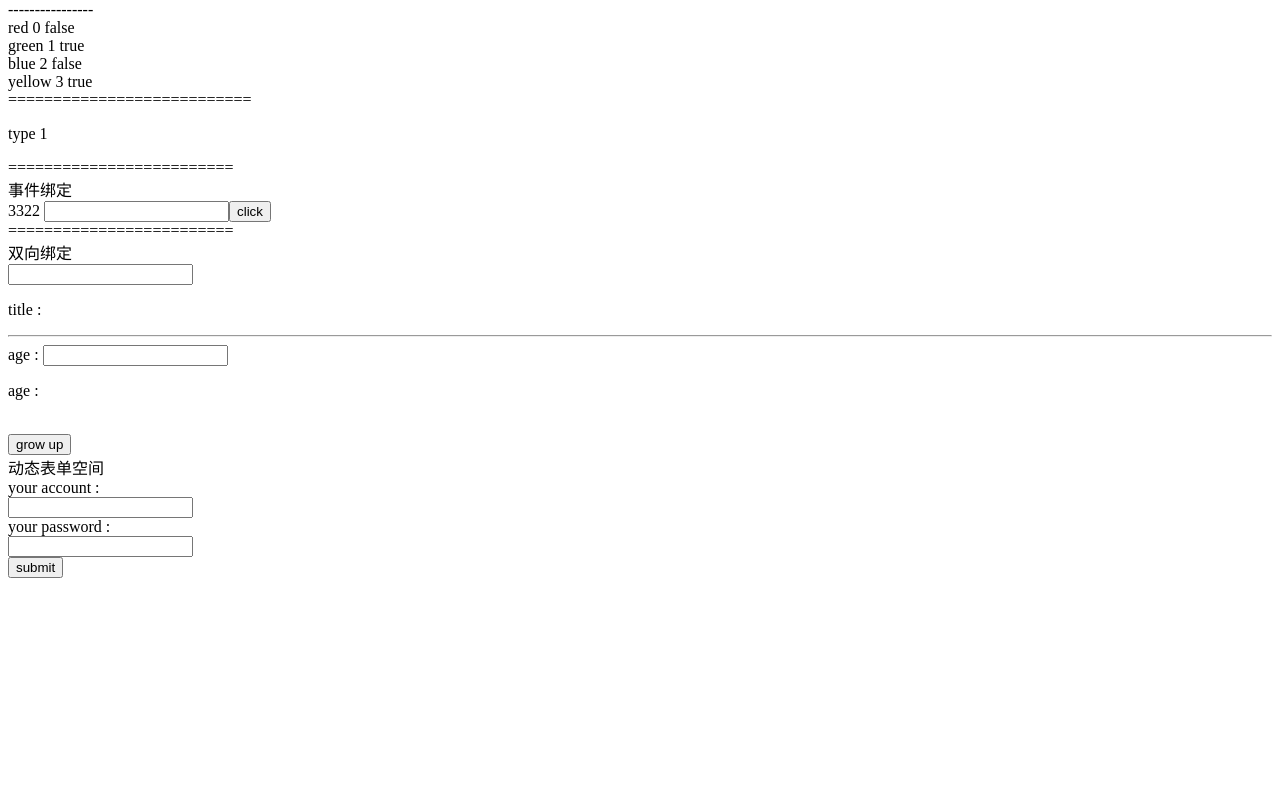
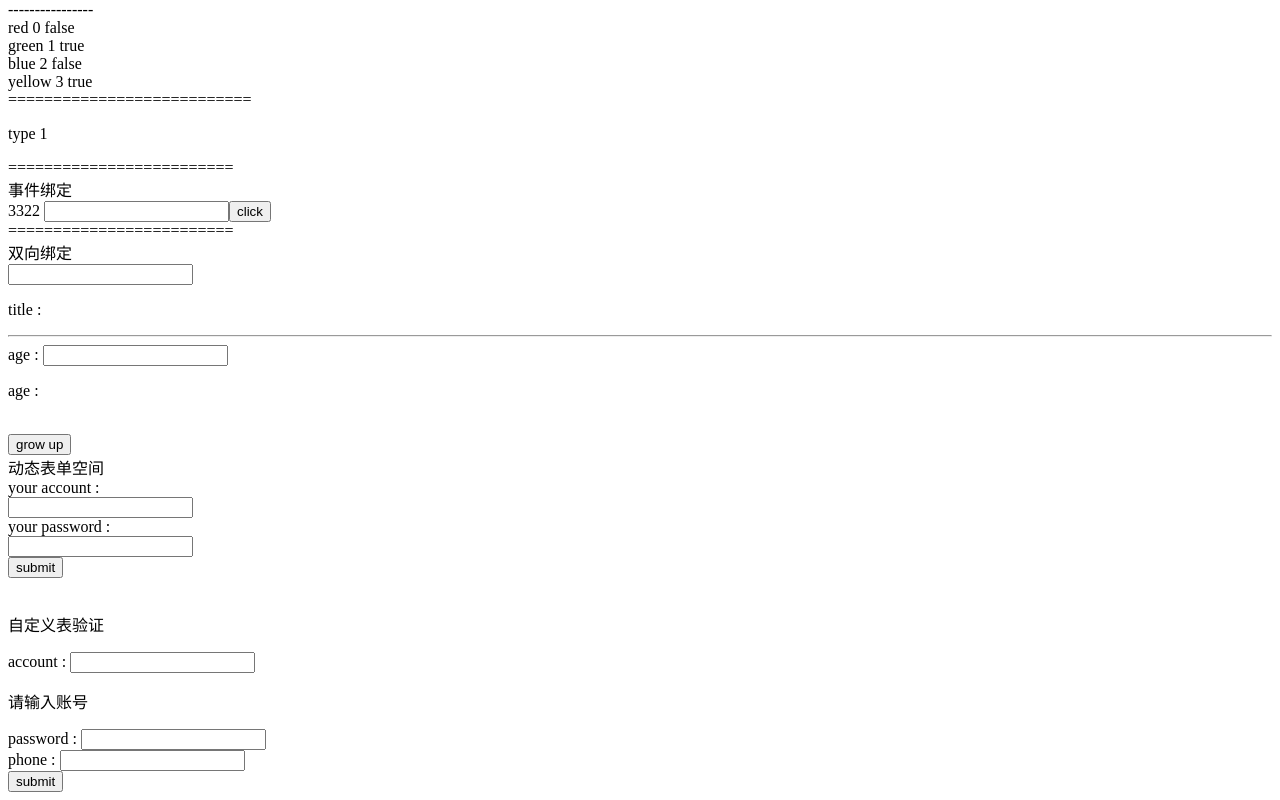
Before and after one commit to little-cat-sweet/AngularStudy, an Angular app: page / in a window 1280 px wide. Shown: the part 858-1658 px from the top of the page. Before the commit the page ends 1444 px from the top, so only its background shows below. Built offline with nearby package versions, Linux system fonts and the light colour scheme.

Commit message:
自定义表单验证

```diff
--- a/src/app/hello/hello.component.html
+++ b/src/app/hello/hello.component.html
@@ -87,3 +87,18 @@ age : <input type="text" [formControl]="age">
   </label><br>
   <button (click)="submit()" >submit</button>
 </form>
+<br>
+<p>自定义表验证</p>
+<form [formGroup]="formDataTest">
+  <label>
+    account : <input type="text" formControlName="userName">
+  </label>
+  <p *ngIf="formDataTest.get('userName')?.errors?.['required']">请输入账号</p>
+  <label>
+    password : <input type="text" formControlName="password">
+  </label><br>
+  <label>
+    phone : <input type="text" formControlName="phone">
+  </label><br>
+  <button (click)="submitTest()">submit</button>
+</form>
--- a/src/app/hello/hello.component.ts
+++ b/src/app/hello/hello.component.ts
@@ -1,5 +1,5 @@
 import {Component, OnInit} from '@angular/core';
-import {FormControl, FormGroup} from "@angular/forms";
+import {FormBuilder, FormControl, FormGroup, Validator, Validators} from "@angular/forms";
 
 @Component({
   selector: 'app-hello',
@@ -20,9 +20,21 @@ export class HelloComponent implements OnInit {
 
   age : FormControl = new FormControl();
   changeContent : String = "";
-  constructor() {
+
+
+  constructor(private Builder : FormBuilder) {
 
   }
+
+  // 自定义动态表单验证data
+  formDataTest = this.Builder.group({
+    userName : ['',[Validators.required,
+                    Validators.maxLength(18),
+                    Validators.minLength(6)]],
+    password : ['', this.passwordFilter],
+    phone : ['', [Validators.required, this.phoneFilter]]
+  })
+
   loginInput : FormGroup = new FormGroup({
     name : new FormControl(""),
     password : new FormControl("")
@@ -47,4 +59,24 @@ export class HelloComponent implements OnInit {
   ageChange(){
     this.age.setValue(18);
   }
+
+
+
+  passwordFilter(password : FormControl) : object {
+    let value = password.value || ""
+    if (! value) return {'msg': "please input your password"}
+    if (value.length < 5 || value.length > 18) return {'error': "your password is not correct"}
+    return {}
+  }
+
+  phoneFilter(phone : FormControl) : object{
+
+    let value= phone.value || "";
+    if(value.length != 11) return {'msg' : "your phone type is not correct"}
+    return {}
+  }
+
+  submitTest(){
+    console.log(this.formDataTest)
+  }
 }
```
